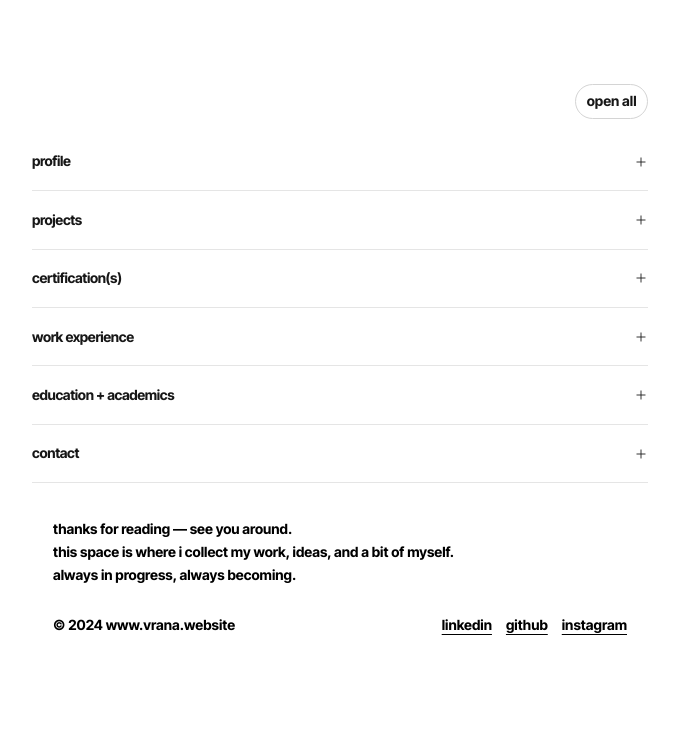
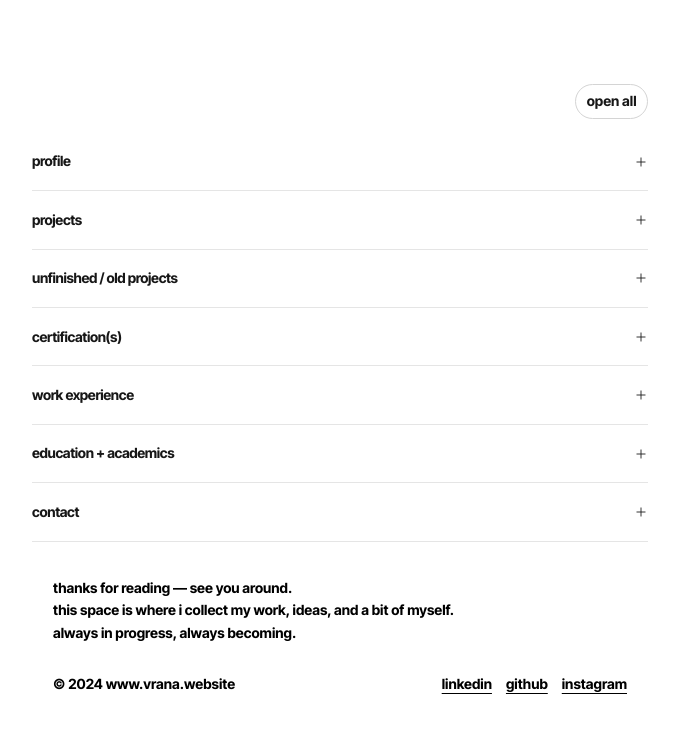
Before and after one commit to 1580-RanaV/blog, a Next.js app: page / in a window 1280 px wide. Shown: the top 730 px of the page, without its empty margins (300-979 px from the left). Built offline with nearby package versions, Linux system fonts and the light colour scheme.

Commit message:
old projects section added

```diff
--- a/src/app/components/Projects.jsx
+++ b/src/app/components/Projects.jsx
@@ -9,7 +9,7 @@ export default function Projects() {
       <div className="mx-auto max-w-3xl px-4 sm:px-6 text-black">
 
         <p className="mt-2 font-semibold leading-tight tracking-tight text-black">
-          Selected Work
+          Selected Work; some of my projects that are listen on my resume actively.
         </p>
 
         {/* Projects List */}
@@ -181,7 +181,7 @@ function ProjectCard({ title, images = [], description, links = [], tags = [] })
 
 function TagChip({ label }) {
   return (
-    <span className="inline-flex items-center rounded-full border border-neutral-300 px-3 py-1 font-medium uppercase tracking-[0.12em] text-black hover:text-black hover:border-black transition-colors">
+    <span className="inline-flex items-center rounded-full border border-neutral-300 px-3 py-1 font-medium lowercase tracking-[0.12em] text-black hover:text-black hover:border-black transition-colors">
       {label}
     </span>
   );
--- /dev/null
+++ b/src/app/components/Unfinished.jsx
@@ -0,0 +1,68 @@
+"use client";
+
+import React from "react";
+
+export default function Unfinished() {
+  // Dummy data (you can add more items later)
+  const projects = [
+    {
+      title: "Zing: 10-Minute Food Delivery",
+      tech: "Next.js, Tailwind CSS",
+      description:
+        "Redesigned a Shark Tank–backed startup’s website. The original site was pretty rough — I made it fully responsive and added consistent styling throughout to give it a cleaner, more polished look.",
+    },
+
+    {
+      title: "CreditLedger",
+      tech: "Web3, Next.js, Tailwind CSS",
+      description:
+        "Built an app where users could lend their extra money as low-interest loans. Think of it like a student with some spare cash deciding to lend it out for small returns. Had to stop working on it because it started getting too complex to handle properly.",
+    },
+
+    {
+      title: "Timetabler",
+      tech: "Next.js, Tailwind CSS, Supabase",
+      description:
+        "A web app for schools where admins can log in, enter teacher details, class info, and set various constraints to automatically generate a full school timetable. It could even export PNGs for each teacher’s timetable. Had to pause development since the PDF generation part became tricky.",
+    },
+
+    {
+      title: "Poor Man’s Spotify",
+      tech: "Next.js, Tailwind CSS, YouTube API, Spotify API",
+      description:
+        "Since Spotify without premium is pretty limited, I tried building a workaround — the app fetched liked/saved songs from Spotify’s API, searched them on YouTube, and created a YouTube playlist automatically. Eventually dropped it because handling API rate limits got painful.",
+    },
+
+    {
+      title: "Capsules",
+      tech: "Next.js, Tailwind CSS, Supabase",
+      description:
+        "Basically untraceable online chat rooms. Users could log in, either create a capsule or join one. When creating, they’d get an ID and password to share with others to join and chat. Added features like a clean UI and file sharing up to 100MB. Everything ran in memory — no data stored on the server. Capsules self-destructed after 30 minutes.",
+    },
+
+    {
+      title: "YT Payola",
+      tech: "Next.js, Tailwind CSS, YouTube API",
+      description:
+        "Users could input a YouTube video URL and check hidden stats like view count graphs and engagement data. The idea was to spot if a creator had botted their views or engagement.",
+    },
+  ];
+
+  return (
+    <section className="space-y-8 font-regular text-black">
+      {projects.map((project, index) => (
+        <div key={index}>
+          <h3 className="text-lg font-semibold text-neutral-900 mb-1">
+            {project.title}
+          </h3>
+
+          <p className="text-sm text-neutral-600 mb-2">{project.tech}</p>
+
+          <p className="text-neutral-800 leading-relaxed mb-2">
+            {project.description}
+          </p>
+        </div>
+      ))}
+    </section>
+  );
+}
--- a/src/app/components/WorkExp.jsx
+++ b/src/app/components/WorkExp.jsx
@@ -69,7 +69,7 @@ function WorkItem({ company, duration, role, description, tags = [] }) {
 
 function TagChip({ label }) {
   return (
-    <span className="inline-flex items-center rounded-full border border-neutral-300 px-3 py-1 font-medium uppercase tracking-[0.12em] text-black hover:text-black hover:border-black transition-colors">
+    <span className="inline-flex items-center rounded-full border border-neutral-300 px-3 py-1 font-medium lowercase tracking-[0.12em] text-black hover:text-black hover:border-black transition-colors">
       {label}
     </span>
   );
--- a/src/app/page.js
+++ b/src/app/page.js
@@ -4,8 +4,9 @@ import React, { useMemo, useState, useCallback } from "react";
 import dynamic from "next/dynamic";
 import ProfileIntro from "./components/ProfileIntro";
 
-// Lazy sections
+/* ---------- Lazy sections ---------- */
 const Projects       = dynamic(() => import("./components/Projects"),       { loading: () => <SectionSkeleton title="Projects" /> });
+const Unfinished     = dynamic(() => import("./components/Unfinished"),     { loading: () => <SectionSkeleton title="Unfinished Projects" /> });
 const WorkExp        = dynamic(() => import("./components/WorkExp"),        { loading: () => <SectionSkeleton title="Work Experience" /> });
 const Education      = dynamic(() => import("./components/Education"),      { loading: () => <SectionSkeleton title="Education / Academics" /> });
 const Contact        = dynamic(() => import("./components/Contact"),        { loading: () => <SectionSkeleton title="Contact" /> });
@@ -41,9 +42,12 @@ function AccordionToggle({ allOpen, onToggleAll }) {
 
 /* ---------- Controlled, accessible accordion section ---------- */
 function AccordionSection({ id, title, isOpen, setOpen, children }) {
-  const onToggle = useCallback((e) => {
-    setOpen(id, e.currentTarget.open);
-  }, [id, setOpen]);
+  const onToggle = useCallback(
+    (e) => {
+      setOpen(id, e.currentTarget.open);
+    },
+    [id, setOpen]
+  );
 
   return (
     <details
@@ -61,7 +65,12 @@ function AccordionSection({ id, title, isOpen, setOpen, children }) {
           viewBox="0 0 24 24"
           aria-hidden="true"
         >
-          <path d="M12 5v14M5 12h14" stroke="currentColor" strokeWidth="1.5" strokeLinecap="round" />
+          <path
+            d="M12 5v14M5 12h14"
+            stroke="currentColor"
+            strokeWidth="1.5"
+            strokeLinecap="round"
+          />
         </svg>
       </summary>
 
@@ -75,19 +84,23 @@ function AccordionSection({ id, title, isOpen, setOpen, children }) {
 }
 
 export default function Page() {
-  const sections = useMemo(() => ([
-    { id: "profile",         title: "Profile" },
-    { id: "projects",        title: "Projects" },
-    { id: "certifications",  title: "Certifications" },
-    { id: "work",            title: "Work Experience" },
-    { id: "education",       title: "Education / Academics" },
-    { id: "contact",         title: "Contact" },
-    // tip: leave "thankyou" out of sections since it's not an accordion
-  ]), []);
+  const sections = useMemo(
+    () => [
+      { id: "profile",        title: "Profile" },
+      { id: "projects",       title: "Projects" },
+      { id: "unfinished",     title: "Unfinished / old Projects" },
+      { id: "certifications", title: "Certifications" },
+      { id: "work",           title: "Work Experience" },
+      { id: "education",      title: "Education / Academics" },
+      { id: "contact",        title: "Contact" },
+    ],
+    []
+  );
 
   const [openMap, setOpenMap] = useState(() => ({
     profile: false,
     projects: false,
+    unfinished: false,
     certifications: false,
     work: false,
     education: false,
@@ -116,27 +129,67 @@ export default function Page() {
         </div>
 
         <div className="divide-y divide-neutral-200">
-          <AccordionSection id="profile" title="Profile" isOpen={openMap.profile} setOpen={setOpen}>
+          <AccordionSection
+            id="profile"
+            title="Profile"
+            isOpen={openMap.profile}
+            setOpen={setOpen}
+          >
             <ProfileIntro />
           </AccordionSection>
 
-          <AccordionSection id="projects" title="Projects" isOpen={openMap.projects} setOpen={setOpen}>
+          <AccordionSection
+            id="projects"
+            title="Projects"
+            isOpen={openMap.projects}
+            setOpen={setOpen}
+          >
             <Projects />
           </AccordionSection>
 
-          <AccordionSection id="certifications" title="Certification(s)" isOpen={openMap.certifications} setOpen={setOpen}>
+          {/* ✅ New Accordion section below Projects */}
+          <AccordionSection
+            id="unfinished"
+            title="Unfinished / old Projects"
+            isOpen={openMap.unfinished}
+            setOpen={setOpen}
+          >
+            <Unfinished />
+          </AccordionSection>
+
+          <AccordionSection
+            id="certifications"
+            title="Certification(s)"
+            isOpen={openMap.certifications}
+            setOpen={setOpen}
+          >
             <Certifications />
           </AccordionSection>
 
-          <AccordionSection id="work" title="Work Experience" isOpen={openMap.work} setOpen={setOpen}>
+          <AccordionSection
+            id="work"
+            title="Work Experience"
+            isOpen={openMap.work}
+            setOpen={setOpen}
+          >
             <WorkExp />
           </AccordionSection>
 
-          <AccordionSection id="education" title="Education + Academics" isOpen={openMap.education} setOpen={setOpen}>
+          <AccordionSection
+            id="education"
+            title="Education + Academics"
+            isOpen={openMap.education}
+            setOpen={setOpen}
+          >
             <Education />
           </AccordionSection>
 
-          <AccordionSection id="contact" title="Contact" isOpen={openMap.contact} setOpen={setOpen}>
+          <AccordionSection
+            id="contact"
+            title="Contact"
+            isOpen={openMap.contact}
+            setOpen={setOpen}
+          >
             <Contact />
           </AccordionSection>
 
```
Also changed, not shown: src/app/components/Education.jsx (+4 -4 lines).
